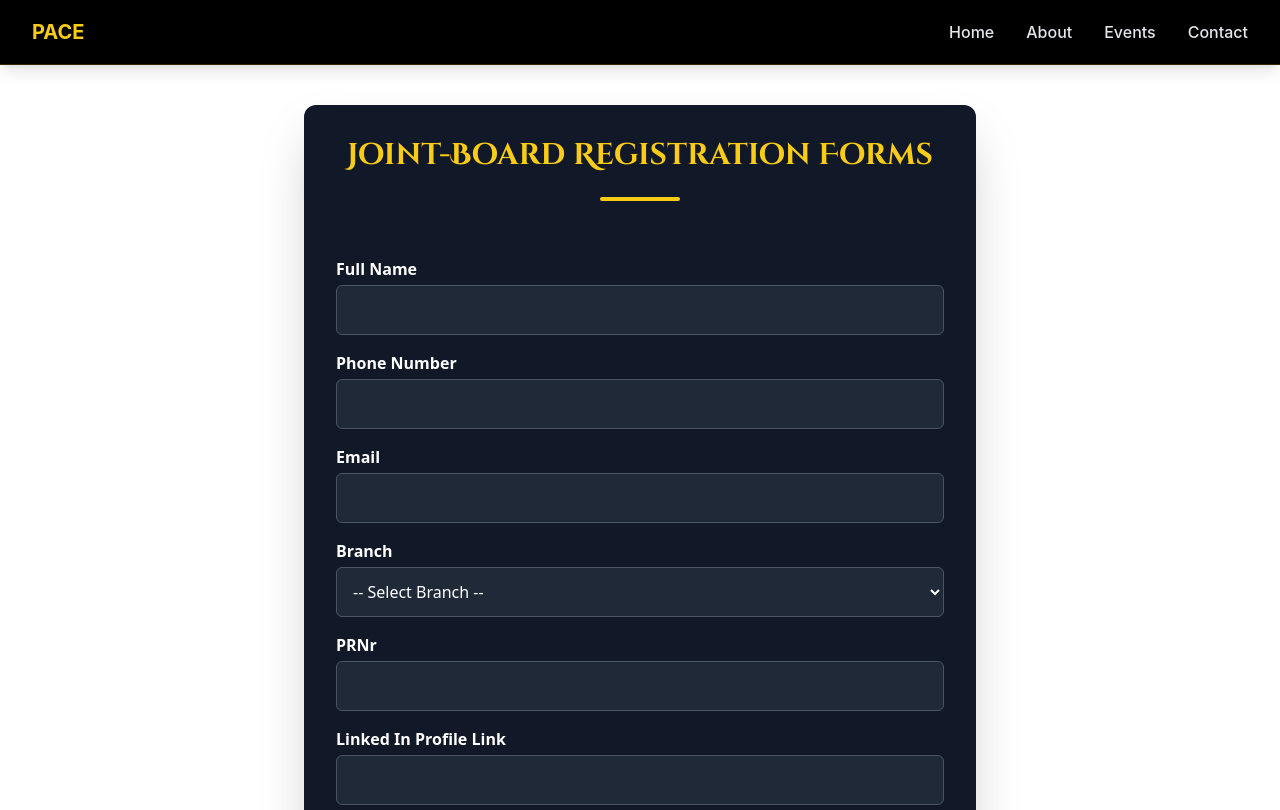
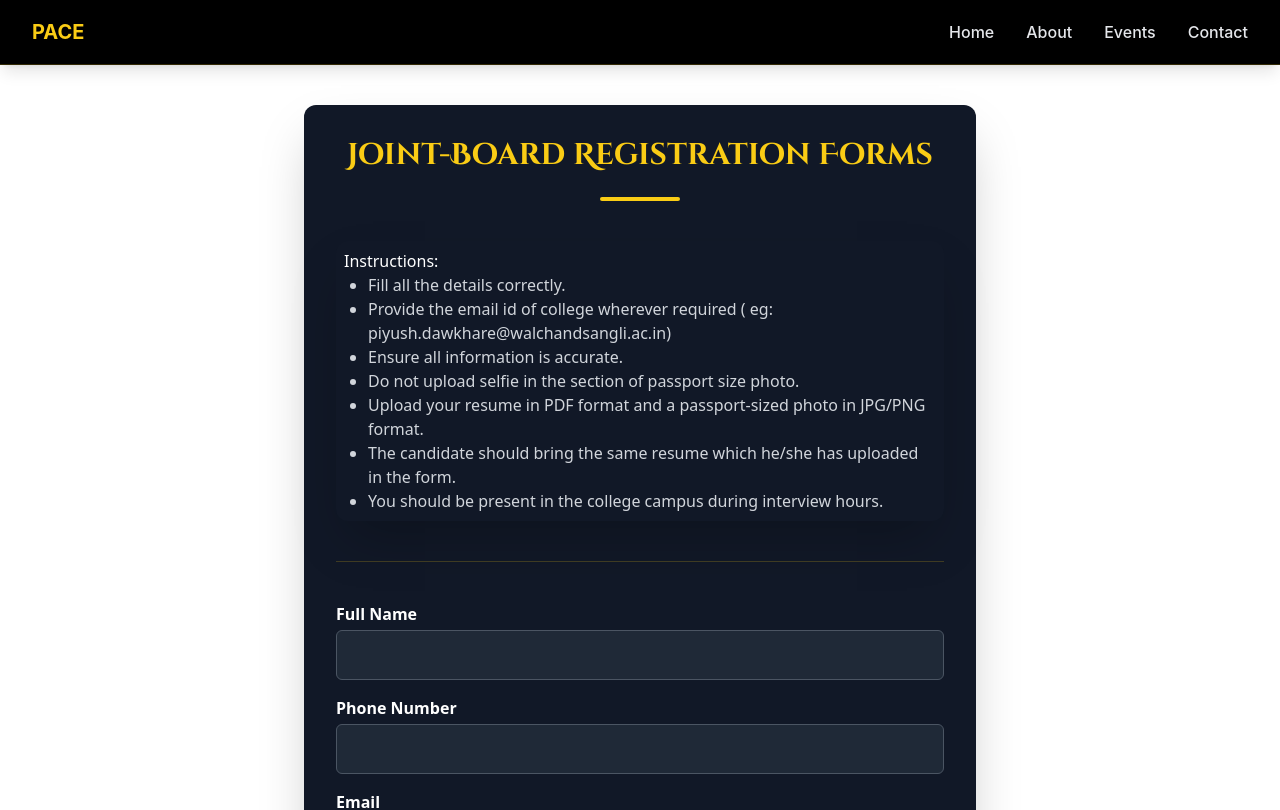
Before and after one commit to webd-pace/PACE25, a React (Create React App) app: page /JoinForm in a window 1280 px wide. Shown: the top 810 px of the page. Built offline with nearby package versions, Linux system fonts and the light colour scheme.

Commit message:
`Added instructions and corrected minor typos in JoinForm.jsx`

```diff
--- a/src/Pages/JoinForm.jsx
+++ b/src/Pages/JoinForm.jsx
@@ -194,6 +194,21 @@ const JoinForm = () => {
           <span className="block w-20 h-1 bg-yellow-400 rounded-full"></span>
         </div>
 
+      <div className="mx-auto p-2 bg-gray-900 text-white rounded-xl shadow-2xl font-sans">
+        <h3 calssname= "text-3xl mt-4 mb-1 font-bold underline decoration-2 pd-2">Instructions:</h3>
+
+        <ul className="list-disc pl-6 text-gray-300">
+          <li>Fill all the details correctly.</li>
+          <li>Provide the email id of college wherever required ( eg: piyush.dawkhare@walchandsangli.ac.in)</li>
+          <li>Ensure all information is accurate.</li>
+          <li>Do not upload selfie in the section of passport size photo.</li>
+          <li>Upload your resume in PDF format and a passport-sized photo in JPG/PNG format.</li>
+          <li>The candidate should bring the same resume which he/she has uploaded in the form.</li>
+          <li>You should be present in the college campus during interview hours.</li>
+        </ul>
+      </div>
+      <div className="mt-10 border-t border-yellow-400/20 pt-6 text-center text-sm text-gray-400"></div>
+
         <form onSubmit={handleSubmit} className="flex flex-col">
           {/* Name */}
           <label className="mt-4 mb-1 font-semibold">Full Name</label>
@@ -226,12 +241,12 @@ const JoinForm = () => {
           {errors.Branch && <p className="text-red-500 text-sm mt-1">{errors.Branch}</p>}
 
           {/* PRN */}
-          <label className="mt-4 mb-1 font-semibold">PRNr</label>
+          <label className="mt-4 mb-1 font-semibold">PRN</label>
           <input name="PRN" value={formData.PRN} onChange={handleChange} className="p-3 rounded-md bg-gray-800 border border-gray-600 text-white" />
           {errors.PRN && <p className="text-red-500 text-sm mt-1">{errors.PRN}</p>}
 
           {/* Linked_In */}
-          <label className="mt-4 mb-1 font-semibold">Linked In Profile Link </label>
+          <label className="mt-4 mb-1 font-semibold">Linked In URL (N.A if not available)</label>
           <input name="LinkedIn" value={formData.LinkedIn} onChange={handleChange} className="p-3 rounded-md bg-gray-800 border border-gray-600 text-white" />
           {errors.LinkedIn && <p className="text-red-500 text-sm mt-1">{errors.LinkedIn}</p>}
 
```
